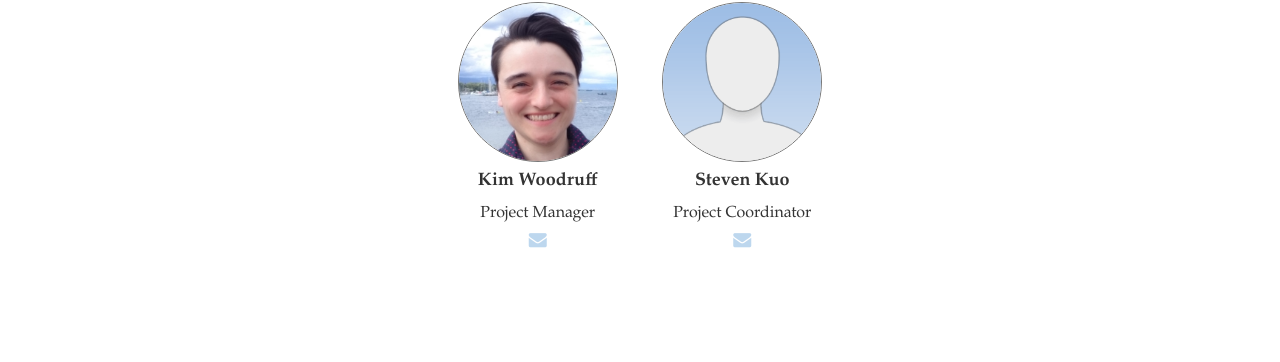
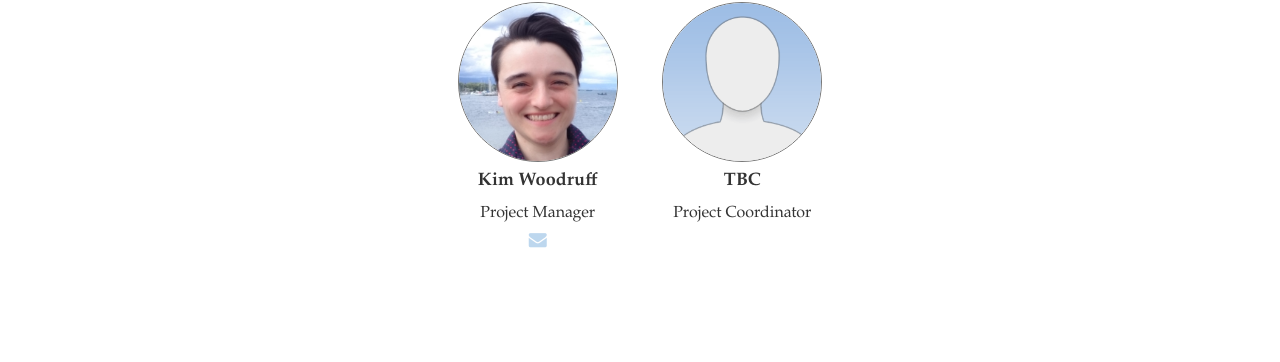
Before and after one commit to vimchub/vaccineimpact, a Jekyll site: the page built from secretariat.md, in a window 1280 px wide and 900 px high, scrolled down 1261 px. Shown: the part 88-450 px from the top of the window. Built offline with Jekyll 4.4.1, drawn with Linux system fonts in a browser that asks for light colours; nearby versions of some CDN libraries.

Commit message:
removed Steven Kuo from admin section

```diff
--- a/_data/admin-team.yml
+++ b/_data/admin-team.yml
@@ -4,8 +4,8 @@
   email: k.woodruff@imperial.ac.uk
   img: /img/people/Kim_Woodruff.png
 
-- name: Steven Kuo
+- name: TBC
   url:
   title: Project Coordinator
-  email: s.kuo@imperial.ac.uk
+  email:
   img: /img/people/placeholder.png
```
